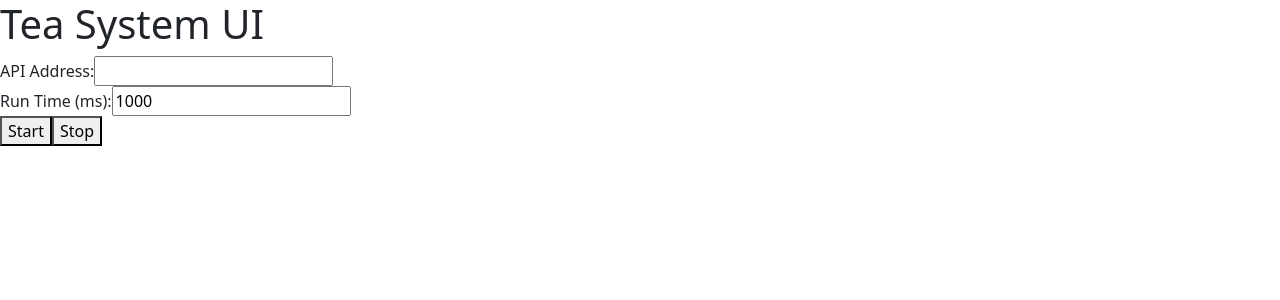
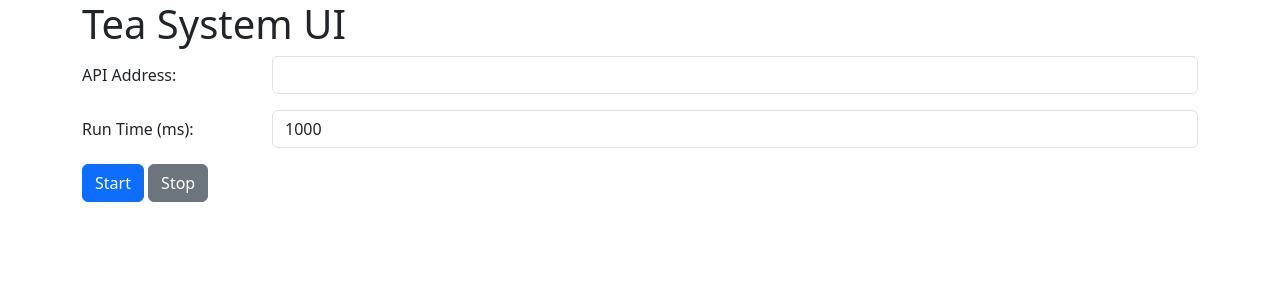
Before and after one commit to psmgeelen/projecttea, a React (Create React App) app in the folder ui/: page / in a window 1280 px wide. Shown: the top 300 px of the page. Built offline with nearby package versions, Linux system fonts and the light colour scheme.

Commit message:
better UI

```diff
--- a/ui/src/App.js
+++ b/ui/src/App.js
@@ -1,6 +1,7 @@
 import React, { useState, useEffect } from 'react';
+import { Container, Row, Col, Form, Button, Alert } from 'react-bootstrap';
+import { CWaterPumpAPI } from './api/CWaterPumpAPI.js';
 import './App.css';
-import { CWaterPumpAPI } from './api/CWaterPumpAPI.js';
 
 const STORE_API = 'apiAddress';
 const STORE_RUNTIME = 'runTime';
@@ -8,6 +9,8 @@ const STORE_RUNTIME = 'runTime';
 function App() {
   const [apiAddress, setApiAddress] = useState('');
   const [runTime, setRunTime] = useState(1000);
+  const [alertMessage, setAlertMessage] = useState('');
+  const [showAlert, setShowAlert] = useState(false);
 
   useEffect(() => {
     const storedApiAddress = localStorage.getItem(STORE_API);
@@ -15,40 +18,40 @@ function App() {
 
     let storedRunTime = localStorage.getItem(STORE_RUNTIME);
     if (storedRunTime) {
-      // if string then convert to int
       if (typeof storedRunTime === 'string') {
         storedRunTime = parseInt(storedRunTime, 10);
       }
       setRunTime(storedRunTime);
     }
-  }, []); // on mount
+  }, []);
 
-  const waterPumpAPI = React.useMemo(
-    () => {
-      // ensure apiAddress is started with http:// or https://
+  const waterPumpAPI = React.useMemo(() => {
     let url = apiAddress;
     if (!url.startsWith('http://') && !url.startsWith('https://')) {
       url = 'http://' + url;
     }
     return new CWaterPumpAPI({ URL: url });
-    }, [apiAddress] // only re-create if apiAddress changes
-  );
+  }, [apiAddress]);
 
   const handleStart = async () => {
     try {
       await waterPumpAPI.start(runTime);
-      alert('Water pump started successfully!');
+      setAlertMessage('Water pump started successfully!');
+      setShowAlert(true);
     } catch (error) {
-      alert('Error starting water pump: ' + error.message);
+      setAlertMessage('Error starting water pump: ' + error.message);
+      setShowAlert(true);
     }
   };
 
   const handleStop = async () => {
     try {
       await waterPumpAPI.stop();
-      alert('Water pump stopped successfully!');
+      setAlertMessage('Water pump stopped successfully!');
+      setShowAlert(true);
     } catch (error) {
-      alert('Error stopping water pump: ' + error.message);
+      setAlertMessage('Error stopping water pump: ' + error.message);
+      setShowAlert(true);
     }
   };
 
@@ -65,23 +68,30 @@ function App() {
   };
 
   return (
-    <div className="App">
+    <Container className="App">
       <h1>Tea System UI</h1>
-      <div>
-        <label>
+      {showAlert && <Alert variant="info" onClose={() => setShowAlert(false)} dismissible>{alertMessage}</Alert>}
+      <Form>
+        <Form.Group as={Row} className="mb-3">
+          <Form.Label column sm="2">
             API Address:
-          <input type="text" value={apiAddress} onChange={handleApiAddressChange} />
-        </label>
-      </div>
-      <div>
-        <label>
+          </Form.Label>
+          <Col sm="10">
+            <Form.Control type="text" value={apiAddress} onChange={handleApiAddressChange} />
+          </Col>
+        </Form.Group>
+        <Form.Group as={Row} className="mb-3">
+          <Form.Label column sm="2">
             Run Time (ms):
-          <input type="number" value={runTime} onChange={handleRunTimeChange} />
-        </label>
-      </div>
-      <button onClick={handleStart}>Start</button>
-      <button onClick={handleStop}>Stop</button>
-    </div>
+          </Form.Label>
+          <Col sm="10">
+            <Form.Control type="number" value={runTime} onChange={handleRunTimeChange} />
+          </Col>
+        </Form.Group>
+        <Button variant="primary" onClick={handleStart}>Start</Button>{' '}
+        <Button variant="secondary" onClick={handleStop}>Stop</Button>
+      </Form>
+    </Container>
   );
 }
 
```
Lines whose indentation alone changed are shown as unchanged.
